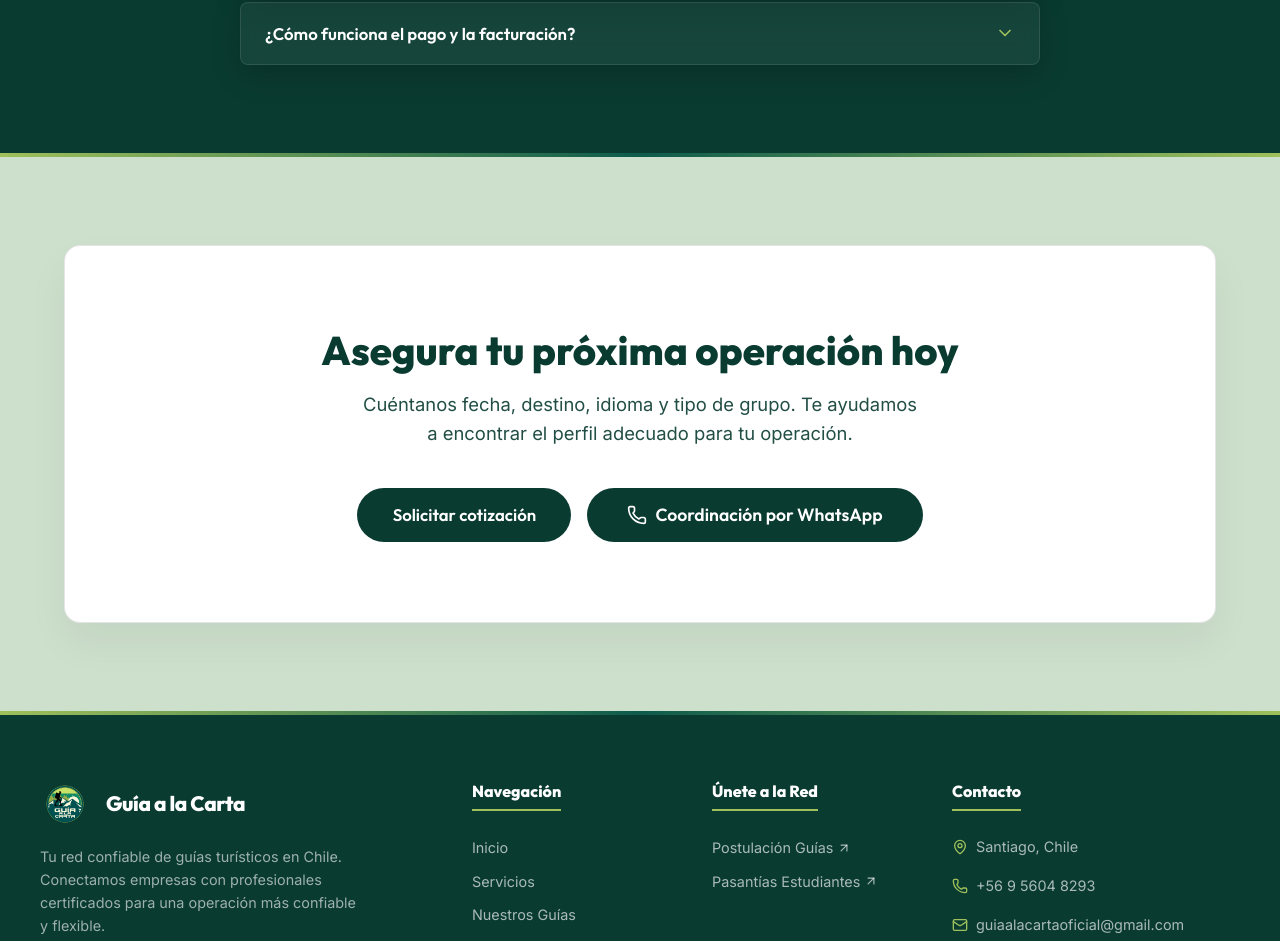
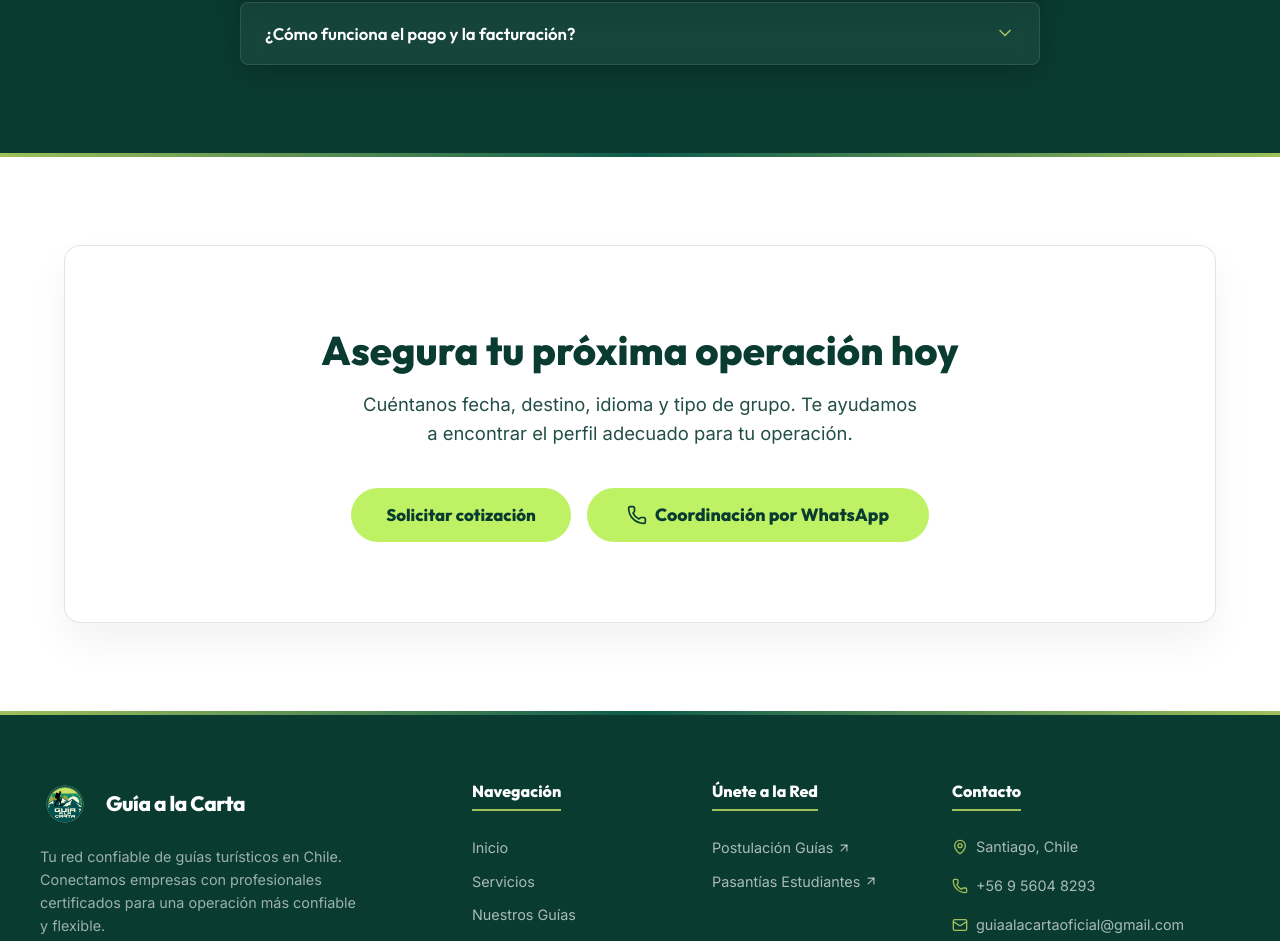
Before and after one commit to guiaalacartaoficial/guia-a-la-carta-web, a React (Vite) app: page /servicios in a window 1280 px wide. Shown: the part 9581-10522 px from the top of the page. Built offline with nearby package versions, Linux system fonts and the light colour scheme; no server answers.

Commit message:
Seccion CTA final con fondo blanco y detalles en verde lima

```diff
--- a/src/pages/Servicios.css
+++ b/src/pages/Servicios.css
@@ -260,19 +260,30 @@
   display: none;
 }
 
-/* Forzar color de los dos botones finales a verde oscuro corporativo */
+/* Sección CTA con fondo blanco puro */
+.section-cta-white {
+  background-color: white !important;
+  background-image: none !important;
+}
+
+.section-cta-white h2 {
+  color: #8EAD52 !important; /* Verde Lima legible para el texto */
+}
+
+/* Forzar color de los dos botones finales a verde lima para contraste sobre blanco */
 .b2b-theme-light .b2b-cta-actions .btn-secondary,
 .b2b-theme-light .b2b-cta-actions .btn-whatsapp {
-  background-color: var(--c-primary-dark) !important;
-  color: white !important;
+  background-color: #BEF264 !important; /* Verde Lima vibrante */
+  color: var(--c-primary-dark) !important;
   border: none !important;
+  font-weight: 700 !important;
 }
 
 .b2b-theme-light .b2b-cta-actions .btn-secondary:hover,
 .b2b-theme-light .b2b-cta-actions .btn-whatsapp:hover {
-  background-color: var(--c-primary) !important;
+  background-color: #A3E635 !important; /* Un poco más oscuro al hover */
   transform: translateY(-2px);
-  color: white !important;
+  box-shadow: 0 5px 15px rgba(163, 230, 53, 0.3) !important;
 }
 
 .b2b-theme-dark {
--- a/src/pages/Servicios.jsx
+++ b/src/pages/Servicios.jsx
@@ -555,7 +555,7 @@ const Servicios = () => {
       {/* =========================================== */}
       {/* 10. CTA FINAL                              */}
       {/* =========================================== */}
-      <section className="b2b-section b2b-theme-light">
+      <section className="b2b-section b2b-theme-light section-cta-white">
         <div className="container">
           <div className="b2b-cta-final">
             <h2>Asegura tu próxima operación hoy</h2>
```
